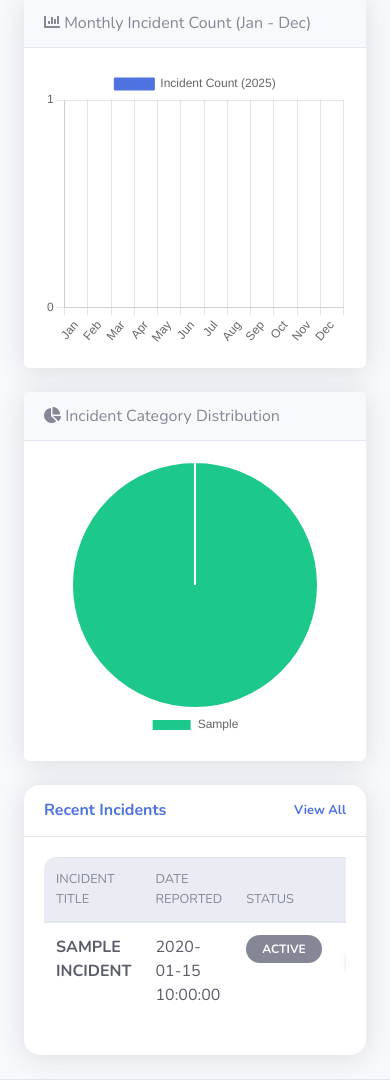
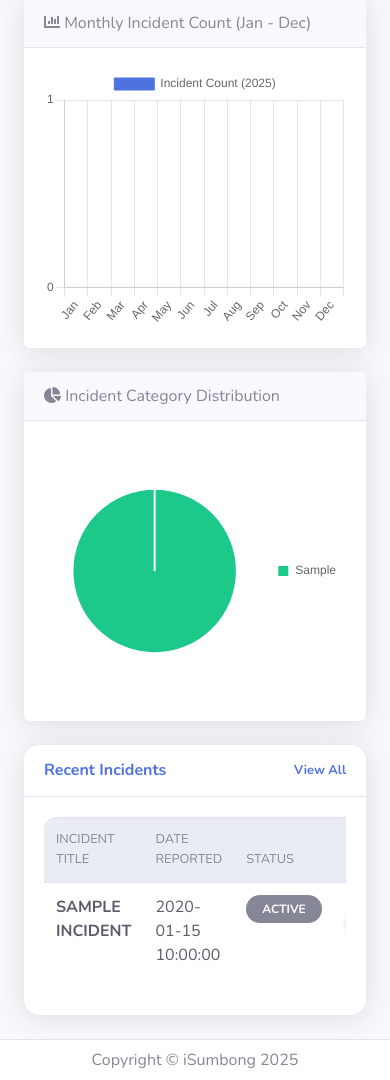
Before and after one commit to Eraal/iSumbong, a PHP site: page /iSUMBONG/admin/dashboard/index.php in a window 390 px wide. Shown: the part 953-2033 px from the top of the page. Run offline with PHP 8.4, Linux system fonts and the light colour scheme; a user stored in the database is signed in; tables that the repository leaves empty hold one stand-in row (values such as "Sample post"); some libraries are stand-ins or nearby versions.

Commit message:
chart fix2

```diff
--- a/admin/dashboard/index.php
+++ b/admin/dashboard/index.php
@@ -60,7 +60,7 @@ $current_admin = get_logged_user();
     /* Chart containers */
     .chart-box {
       position: relative;
-      height: 320px;
+      height: 300px;
       width: 100%;
     }
     .chart-box canvas { height: 100% !important; width: 100% !important; }
@@ -87,7 +87,7 @@ $current_admin = get_logged_user();
                 margin-left: 0;
             }
 
-      .chart-box { height: 280px; }
+            .chart-box { height: 260px; }
         }
 
         /* Fix for dashboard cards */
@@ -440,16 +440,23 @@ $current_admin = get_logged_user();
                     datasets: [{
                         data: data.data,
                         backgroundColor: data.colors,
+            // shrink the visual radius a bit so the pie doesn't feel oversized
+            radius: '75%'
                     }]
                 },
                 options: {
           responsive: true,
           maintainAspectRatio: false,
                     plugins: {
-                        legend: {
-                            position: 'bottom'
-                        }
-                    }
+            legend: {
+              position: 'right',
+              labels: {
+                boxWidth: 12,
+                padding: 12
+              }
+            }
+          },
+          layout: { padding: 0 }
                 }
             });
         } catch (error) {
```
